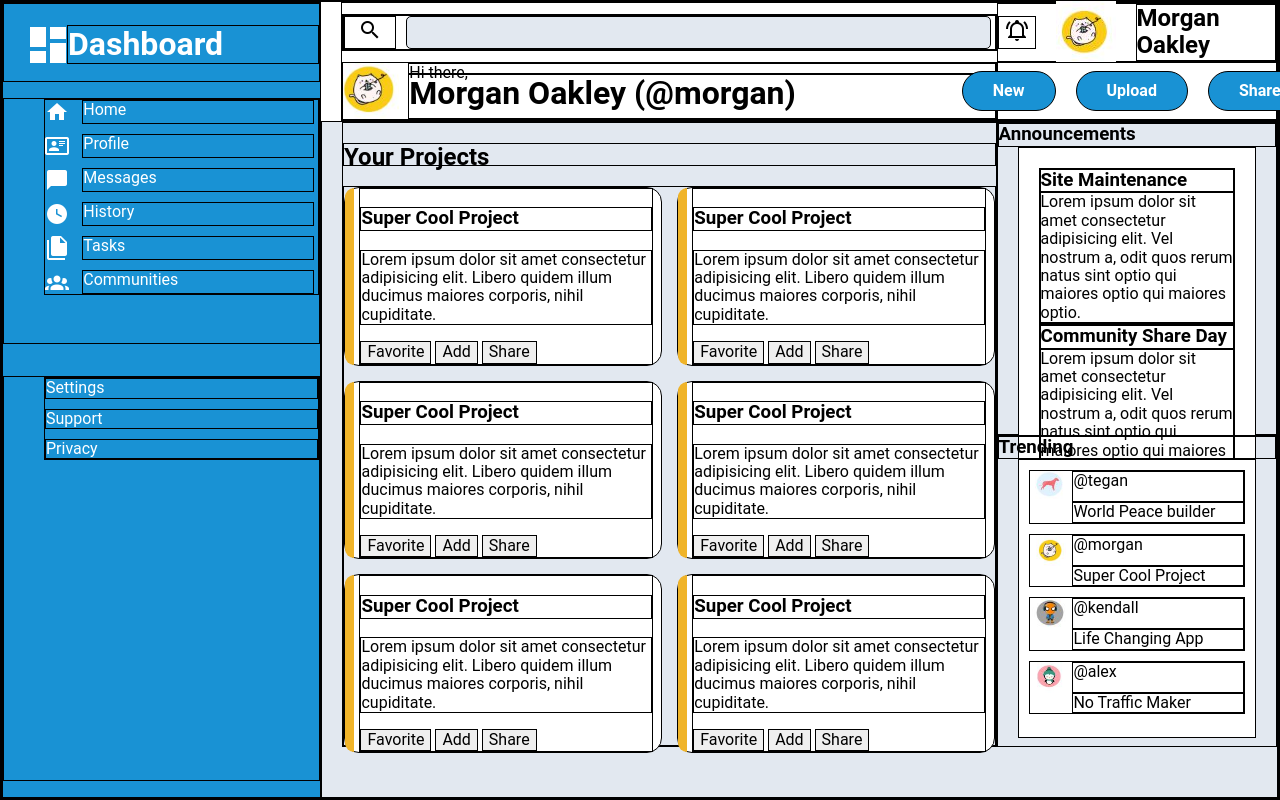
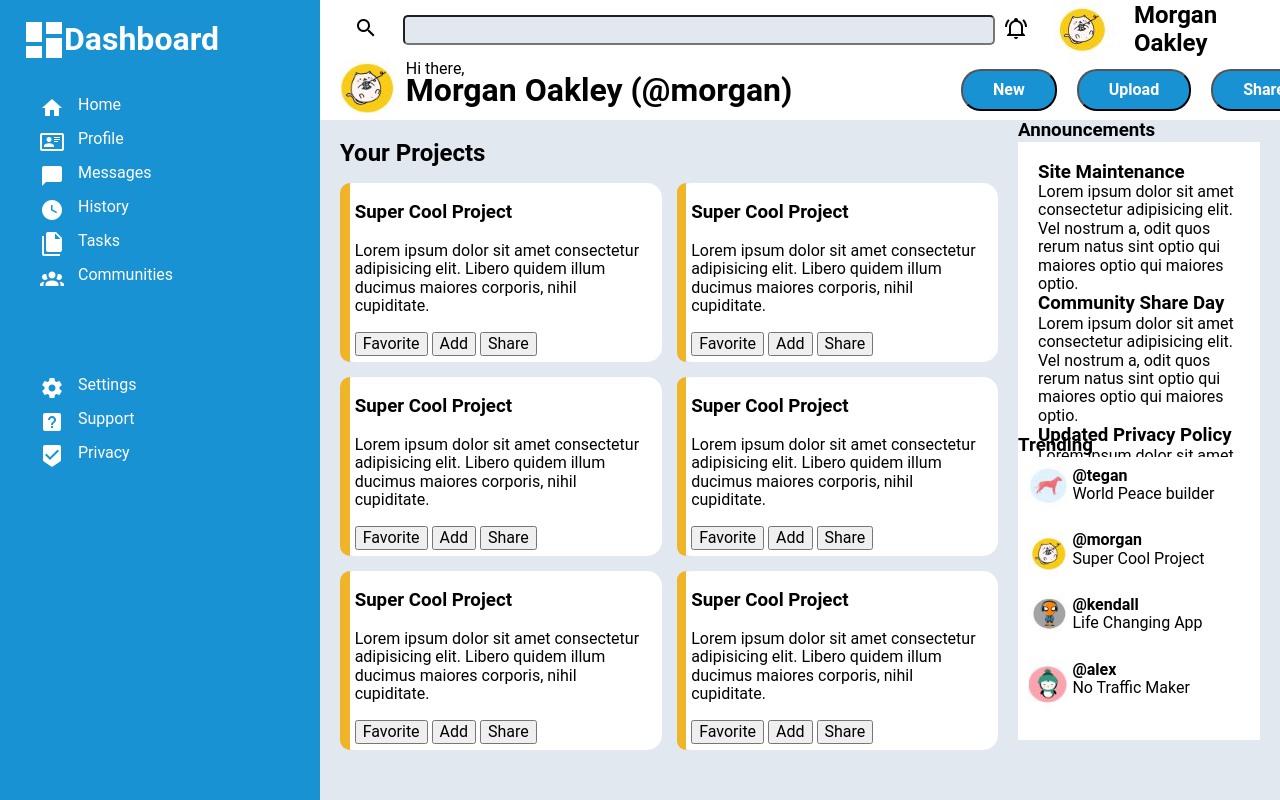
Before and after one commit to amineennaciri/odin-project-admin-dashboard, a plain HTML site: page index.html in a window 1280 px wide. Shown: the top 800 px of the page. Drawn offline with Linux system fonts and the light colour scheme.

Commit message:
fixed the search button and alarm button in the header section. now I need to fix spacing in the announcement box and the buttons inside the main-content boxes

```diff
--- a/css/styles.css
+++ b/css/styles.css
@@ -1,5 +1,5 @@
 * {
-    border: 1px solid black;
+    /* border: 1px solid black; */
     box-sizing: border-box;
     font-family: 'Roboto','sans-serif';
 }
@@ -78,17 +78,29 @@ body {
     flex-direction: column;
     gap: 10px;
 } */
-
 .second-list li {
+    display: grid;
+    grid-template-columns: 10% 85%;
+    gap: 10px;
+}
+.second-list li img {
+    grid-column: 1/2;
+}
+.second-list li a {
+    grid-column: 2/3;
+}
+/* .second-list li {
     display: flex;
     flex-direction: column;
     gap: 10px;
-}
+} */
 
 /* .first-list ul li img {
     width: 100px;
     height: 100px;
 } */
+
+
 /* header */
 
 .header {
@@ -115,6 +127,7 @@ body {
     grid-column: 1/2;
     justify-self: stretch;
     background-color: white;
+    border: 0;
 }
 
 .first-left form input {
@@ -134,6 +147,7 @@ body {
 
 .first-right button img, .first-right button {
     background-color: white;
+    border: 0;
 }
 
 .second-left {
@@ -248,8 +262,9 @@ body {
 }
 
 /* right-upper-box */
-.right-upper-box h3 {
+.right-upper-box > h3 {
     margin: 0;
+    margin-left: 20px;
 }
 .announcements-box {
     margin: 0 20px;
@@ -262,8 +277,9 @@ body {
 }
 
 /* right-lower-box */
-.right-lower-box h3 {
+.right-lower-box > h3 {
     margin: 0;
+    margin-left: 20px;
 }
 .trending-box {
     margin: 0 20px;
--- a/index.html
+++ b/index.html
@@ -34,8 +34,11 @@
         </ul>
         <ul class="second-list">
             <li>
+                <img src="icons/cog.png" alt="icon">
                 <a href="#">Settings</a>
+                <img src="icons/help-box.png" alt="icon">
                 <a href="#">Support</a>
+                <img src="icons/marker-check.png" alt="icon">
                 <a href="#">Privacy</a>
             </li>
         </ul>
@@ -151,23 +154,19 @@
             <div class="trending-box">
                 <div class="first-box">
                     <img src="icons/tegan.JPG" alt="user logo">
-                    <span>@tegan</span>
-                    <span>World Peace builder</span>
+                    <span><strong>@tegan</strong><br>World Peace builder</span>
                 </div>
                 <div class="second-box">
                     <img src="icons/morgan-small.JPG" alt="user logo">
-                    <span>@morgan</span>
-                    <span>Super Cool Project</span>
-                </div>
+                    <span><strong>@morgan</strong><br>Super Cool Project</span>
+               </div>
                 <div class="third-box">
                     <img src="icons/kendall.JPG" alt="user logo">
-                    <span>@kendall</span>
-                    <span>Life Changing App</span>
+                    <span><strong>@kendall</strong><br>Life Changing App</span>
                 </div>
                 <div class="fourth-box">
                     <img src="icons/alex.JPG" alt="user logo">
-                    <span>@alex</span>
-                    <span>No Traffic Maker</span>
+                    <span><strong>@alex</strong><br>No Traffic Maker</span>
                 </div>
             </div>
         </div>
```
Also changed, not shown: icons/cog.png (added), icons/help-box.png (added), icons/marker-check.png (added).
